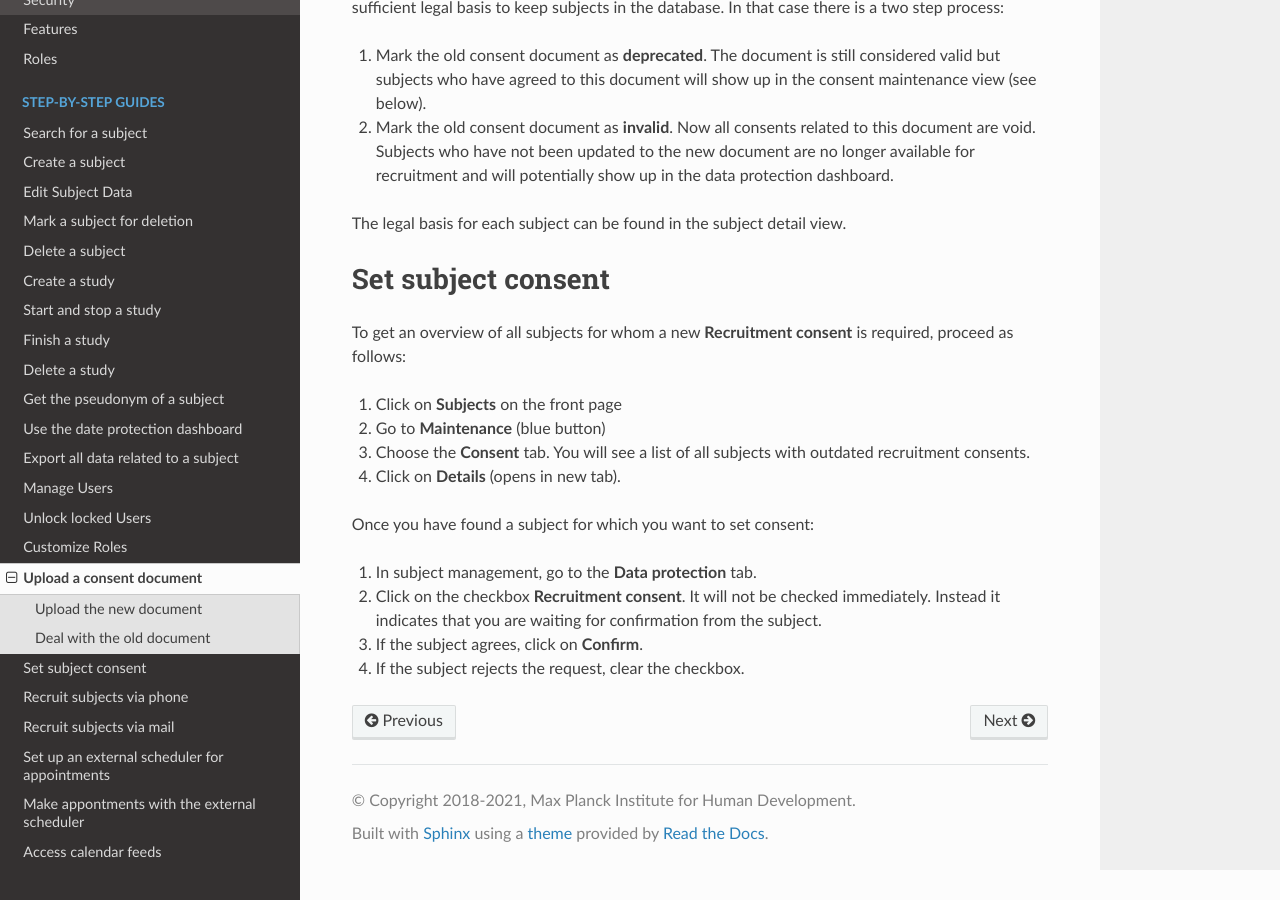
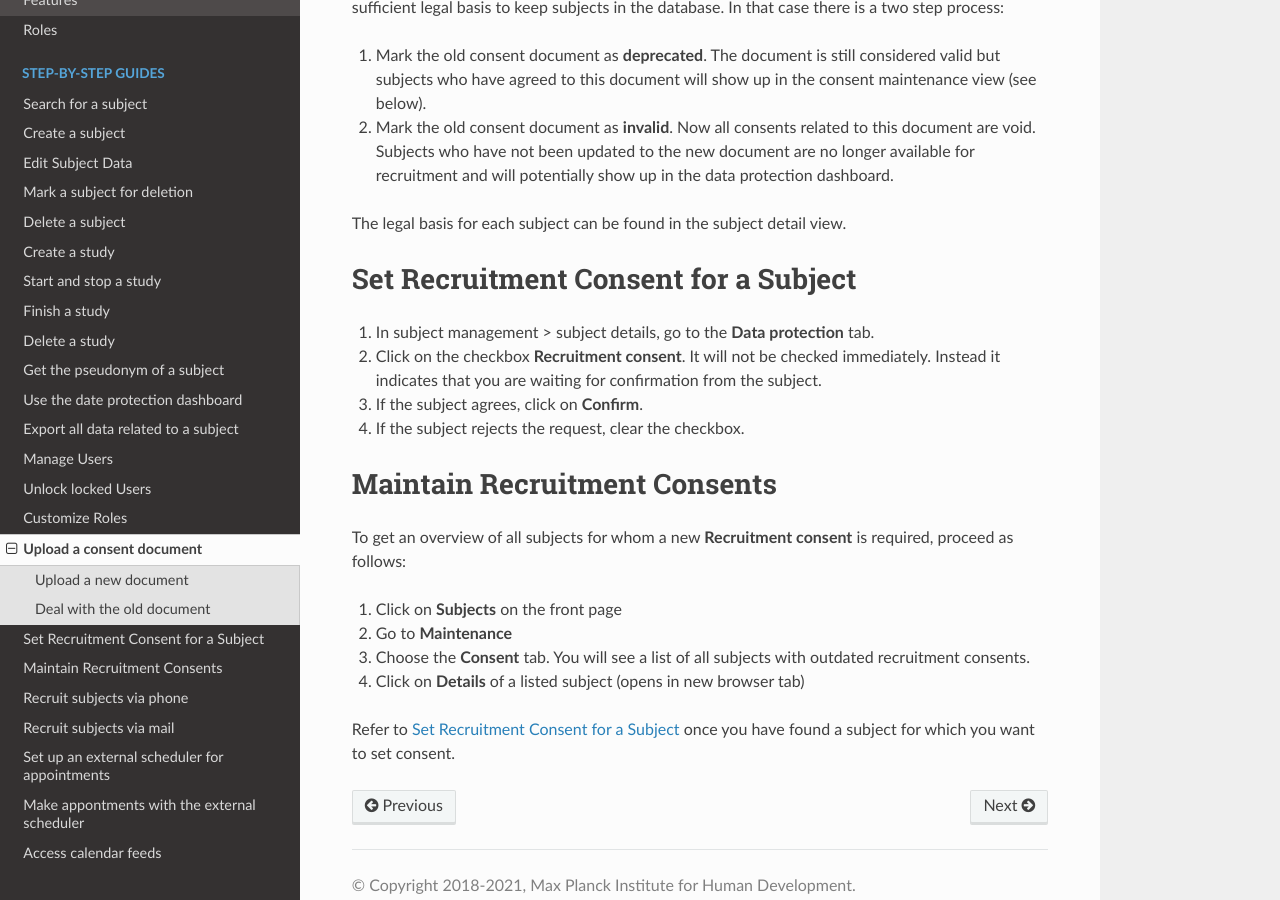
Before and after one commit to DouglasNeuroInformatics/castellum, a Sphinx documentation site: the page built from source/guides/consent-management.rst, in a window 1280 px wide and 900 px high, scrolled down 492 px. Built offline with Sphinx 7.4.7 and the Read the Docs theme 2.0.0, drawn with Linux system fonts in a browser that asks for light colours; part of the change alters nothing that is shown; some of the changed text lies outside the part shown.

Commit message:
split up consent part and minor changes in text

```diff
--- a/source/guides/consent-management.rst
+++ b/source/guides/consent-management.rst
@@ -3,8 +3,8 @@
 Upload a consent document
 =========================
 
-Upload the new document
------------------------
+Upload a new document
+---------------------
 
 1.  Click on **Admin** on the front page
 2.  Go to **Consent documents**
@@ -35,24 +35,10 @@ The legal basis for each subject can be found in the subject detail view.
 
 .. _subject-consent:
 
-Set subject consent
-===================
+Set Recruitment Consent for a Subject
+=====================================
 
-To get an overview of all subjects for whom a new **Recruitment consent** is
-required, proceed as follows:
-
-1.  Click on **Subjects** on the front page
-
-2.  Go to **Maintenance** (blue button)
-
-3.  Choose the **Consent** tab. You will see a list of all subjects with
-    outdated recruitment consents.
-
-4.  Click on **Details** (opens in new tab).
-
-Once you have found a subject for which you want to set consent:
-
-1.  In subject management, go to the **Data protection** tab.
+1.  In subject management > subject details, go to the **Data protection** tab.
 
 2.  Click on the checkbox **Recruitment consent**. It will not be checked
     immediately. Instead it indicates that you are waiting for confirmation
@@ -61,3 +47,24 @@ Once you have found a subject for which you want to set consent:
 3.  If the subject agrees, click on **Confirm**.
 
 4.  If the subject rejects the request, clear the checkbox.
+
+
+.. _subject-consent-maintenance:
+
+Maintain Recruitment Consents
+=============================
+
+To get an overview of all subjects for whom a new **Recruitment consent** is
+required, proceed as follows:
+
+1.  Click on **Subjects** on the front page
+
+2.  Go to **Maintenance**
+
+3.  Choose the **Consent** tab. You will see a list of all subjects with
+    outdated recruitment consents.
+
+4.  Click on **Details** of a listed subject (opens in new browser tab)
+
+Refer to :ref:`subject-consent` once you have found a subject for which you
+want to set consent.
```
